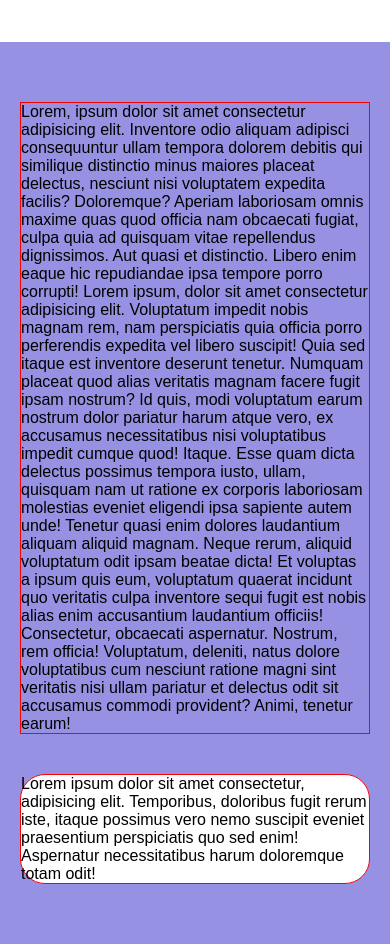
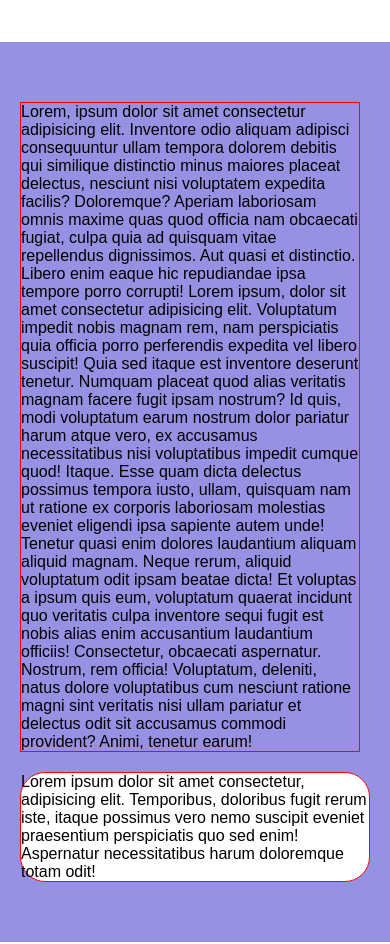
Before and after one commit to Cianuro-83/htmlcss-responsive-layout, a plain HTML site: page index.html in a window 390 px wide. Shown: the part 1071-2015 px from the top of the page. Drawn offline with Linux system fonts and the light colour scheme.

Commit message:
FIX: margin strategic card desktop+responsive

```diff
--- a/css/style.css
+++ b/css/style.css
@@ -156,7 +156,7 @@ STRATEGIG PLANNING
 }
 .strategic-card,
 .strategic-app {
-  flex-basis: calc(100% / 2);
+  flex-basis: calc(100% / 2 - 10px);
   border: 1px solid red;
 }
 .strategic-app {
@@ -164,8 +164,8 @@ STRATEGIG PLANNING
   border-radius: 25px;
   margin-top: 170px;
 }
-.container-small .row {
-  row-gap: 40px;
+.strategic-card {
+  margin-right: 10px;
 }
 
 /********************
@@ -181,7 +181,7 @@ TABLET: DESKTOP FIRST
     border: 1px solid red;
   }
   .strategic-app {
-    margin-top: 0;
+    margin-top: 20px;
   }
 }
 
```
